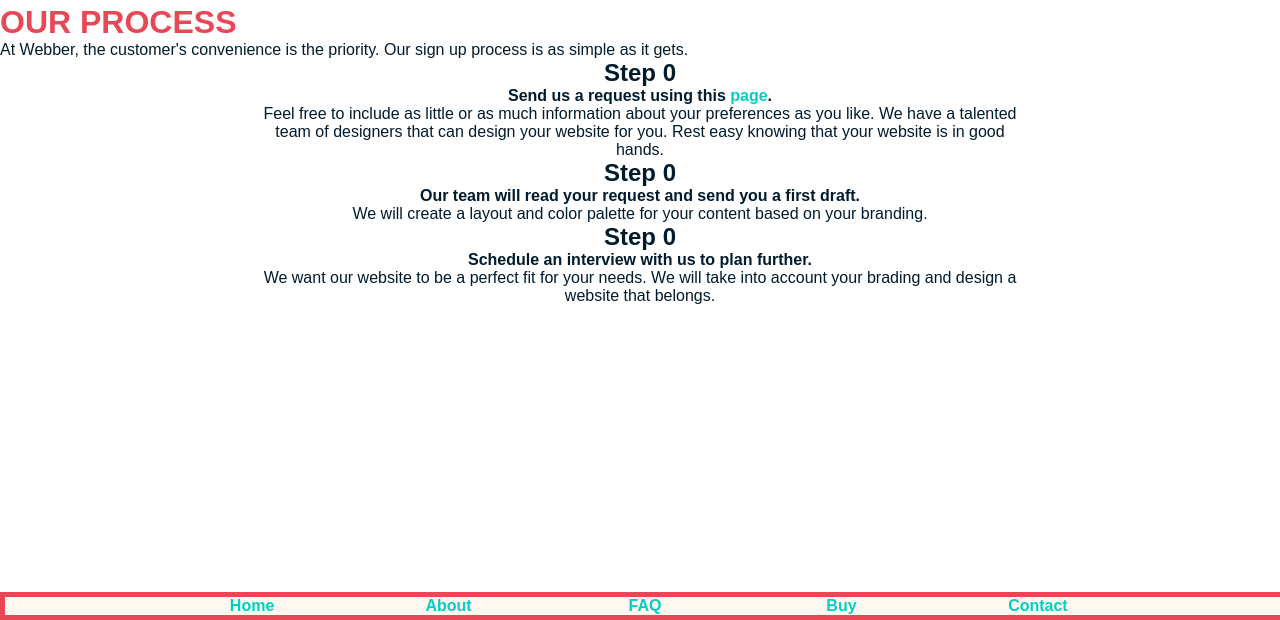
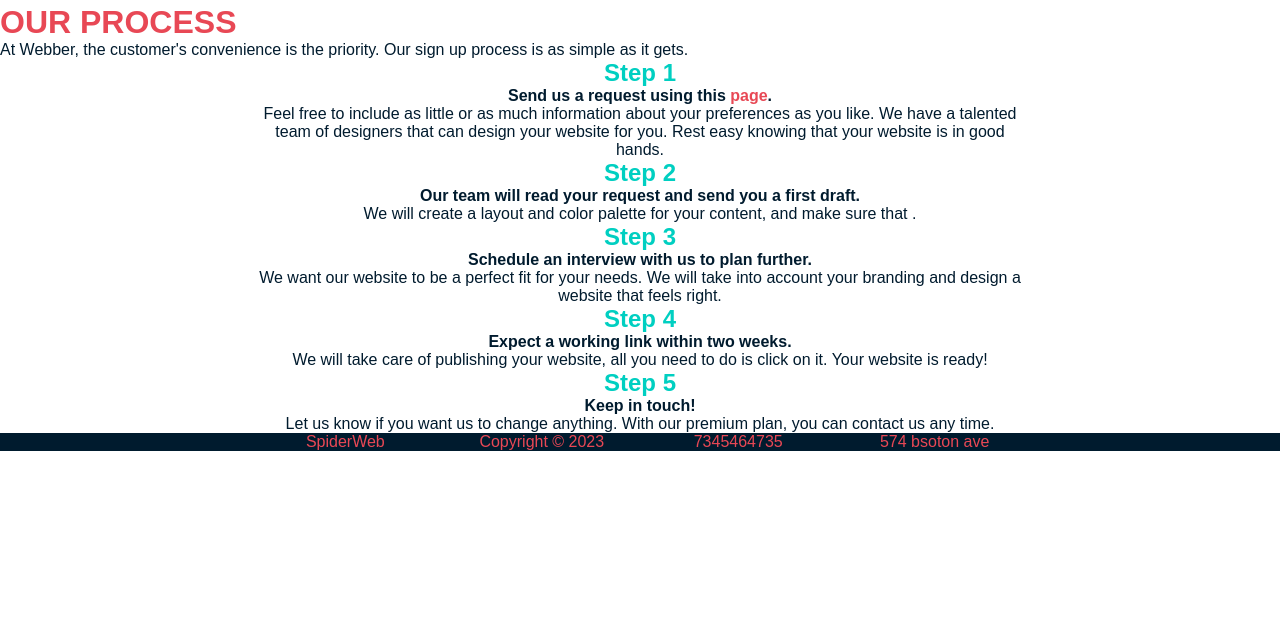
Before and after one commit to mirarj/SpiderWeb, a PHP site: page /process.html in a window 1280 px wide. Shown: the part 180-800 px from the top of the page. Run offline with PHP 8.4, Linux system fonts and the light colour scheme; grey boxes are pictures that could not be loaded.

Commit message:
updated pages

```diff
--- a/index.html
+++ b/index.html
@@ -39,8 +39,7 @@
 
         #booklink, .content1 {
             color: #001b2e;
-            border-style: solid;
-            padding: 2px;
+            padding: 15px;
         }
 
         #booklink {
@@ -61,6 +60,9 @@
             margin-bottom: 7px;
             background-color: #fff8f0;
             background-clip: padding-box;
+            box-shadow: 10px 10px 5px #001b2e;
+            border-radius: 20px;
+
         }
 
 
--- a/process.html
+++ b/process.html
@@ -79,31 +79,41 @@
     At Webber, the customer's convenience is the priority. Our sign up process is as simple as it gets.
 
     <div class="step">
-        <h2>Step 0</h2>
+        <h2>Step 1</h2>
         <p>Send us a request using this <a href="./contact.html">page</a>.</p>
         <p>Feel free to include as little or as much information about your preferences as you like. We have a talented team of designers that can design your website for you. Rest easy knowing that your website is in good hands.</p>
     </div>
 
     <div class="step">
-        <h2>Step 0</h2>
+        <h2>Step 2</h2>
         <p>Our team will read your request and send you a first draft.</p>
-        <p>We will create a layout and color palette for your content based on your branding.</p>
+        <p>We will create a layout and color palette for your content, and make sure that .</p>
     </div>
 
     <div class="step">
-        <h2>Step 0</h2>
+        <h2>Step 3</h2>
         <p>Schedule an interview with us to plan further. </p>
-        <p>We want our website to be a perfect fit for your needs. We will take into account your brading and design a website that belongs.</p>
+        <p>We want our website to be a perfect fit for your needs. We will take into account your branding and design a website that feels right.</p>
     </div>
 
+    <div class="step">
+        <h2>Step 4</h2>
+        <p>Expect a working link within two weeks.</p>
+        <p>We will take care of publishing your website, all you need to do is click on it. Your website is ready!</p>
+    </div>
+
+    <div class="step">
+        <h2>Step 5</h2>
+        <p>Keep in touch!</p>
+        <p>Let us know if you want us to change anything. With our premium plan, you can contact us any time.</p>
+    </div>
 
     <footer>
         <ul display="block">
-            <li><a href="./index.html">Home</a></li>
-            <li><a href="./about.html">About</a></li>
-            <li><a href="./testimonials.html">FAQ</a></li>
-            <li><a href="./payment.html">Buy</a></li>
-            <li><a href="./contact.html">Contact</a></li>
+            <li class="logotext">SpiderWeb</li>
+            <li>Copyright &copy; 2023</li>
+            <li>7345464735</li>
+            <li>574 bsoton ave</li>
         </ul>
     </footer>
 
--- a/style.css
+++ b/style.css
@@ -9,24 +9,24 @@ body {color: #001b2e; background-color: white; font-family:sans-serif;}
 header img {max-height: 100px; max-width: 100%;}
 
 footer {
-    position: fixed;
     left: 0; right: 0;
     bottom: 0;
     width: 100%;
     display: inline-block;
-    background-color: #fff8f0;
-    color: #00cfc1;
+    background-color: #001b2e;
+    color: #e84855;
     text-align: center;
-    border: 5px solid #e84855;
-    font-weight: bold;
   }
-footer li {list-style-type: none; display:inline-block; width: 15%; box-sizing: border-box; max-height: 100%;}
+footer li {color:#e84855; list-style-type: none; display:inline-block; width: 15%; box-sizing: border-box; max-height: 100%;}
+footer img {max-height: 3em;}
 
-a {color: #00cfc1; text-decoration: none;}
-/* a:hover {color: #001b2e; font-weight: bolder;} */
+.logotext {color: #e84855; font: sans-serif; font-weight: 500;}
+
+a:visited, a:link {color:#e84855; text-decoration: none;}
+a:hover {font-weight: bolder;}
 
 h1 {color: #e84855;}
-
+h2 {color: #00cfc1;}
 p {color: #001b2e;}
 
 
```
Also changed, not shown: testimonials.html (+20 -10 lines), images/person_1.jpg, images/person_2.jpg, 1 other file.
